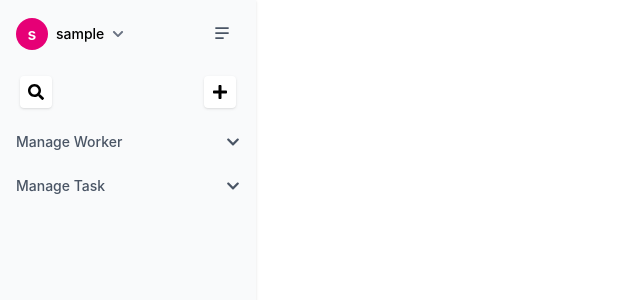
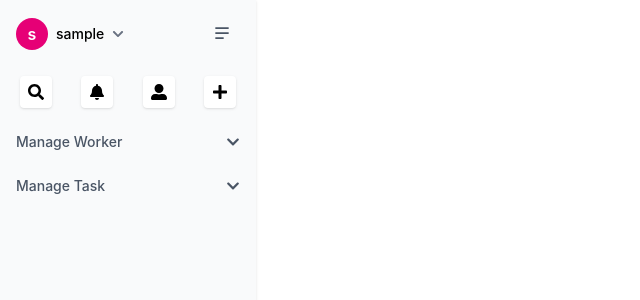
Before and after one commit to Tush-tec/Task_manager, a React (Vite) app in the folder frontend/: page /sidebar in a window 1280 px wide. Shown: the top 300 px of the page, without its empty margins (0-640 px from the left). Built offline with nearby package versions, Linux system fonts and the light colour scheme; sample sign-in values are in the browser's storage.

Commit message:
feat: add search functionality to Sidebar component and include user icon in the layout; create UserSidebar component

```diff
--- a/frontend/src/Component/Sidebar.jsx
+++ b/frontend/src/Component/Sidebar.jsx
@@ -8,6 +8,7 @@ import {
   FaBell,
   FaStar,
   FaChevronDown,
+  FaUserAlt,
 } from "react-icons/fa";
 import { motion, AnimatePresence } from "framer-motion";
 
@@ -24,7 +25,7 @@ const Sidebar = () => {
 
   const { task } = useTask();
 
-  // const { getSubAdmin } = useSubAdmin();
+
 
   const [showDropdown, setShowDropdown] = useState(false);
   const [showProjects, setShowProjects] = useState(true);
@@ -32,6 +33,8 @@ const Sidebar = () => {
   const [ShowDeleteForm, setShowDeleteForm] =   useState(false)
   const [showUserManager, setShowUserManager] = useState(false);
   const [showTaskManager, setTaskManager] = useState(false )
+  const [searchQuery, setIsSearchQuery]  = useState("")
+  const [searchQueryResult, setIsSearchQueryResult]  = useState([])
 
 
   const dropdownRef = useRef(null);
@@ -40,7 +43,21 @@ const Sidebar = () => {
 
 
 
+  useEffect(()=>{
 
+    if(searchQuery.trim() === "") {
+      setIsSearchQueryResult([])
+      return
+    }
+
+    const makeLowerQuery = searchQuery.trim().toLowerCase()
+
+    const queryResult = task?.filter(
+      (t) => {
+        t.name.toLowerCase().includes(makeLowerQuery)
+      }
+    )
+  }, [searchQuery, task])
 
 
   useEffect(() => {
@@ -128,8 +145,17 @@ const Sidebar = () => {
 
 
           <div className="flex items-center justify-between mb-4 px-1">
-            <button className="p-2 bg-white rounded shadow hover:bg-gray-100">
+            <button className="p-2 bg-white rounded shadow hover:bg-gray-100"
+            >
               <FaSearch />
+            </button>
+            <button className="p-2 bg-white rounded shadow hover:bg-gray-100"
+            >
+              <FaBell />
+            </button>
+            <button className="p-2 bg-white rounded shadow hover:bg-gray-100"
+            >
+              <FaUserAlt />
             </button>
             {user?.role === "admin" ||  user.role === "subAdmin" ?(
               <button
```
Also changed, not shown: frontend/src/Component/UserSidebar.jsx (added).
